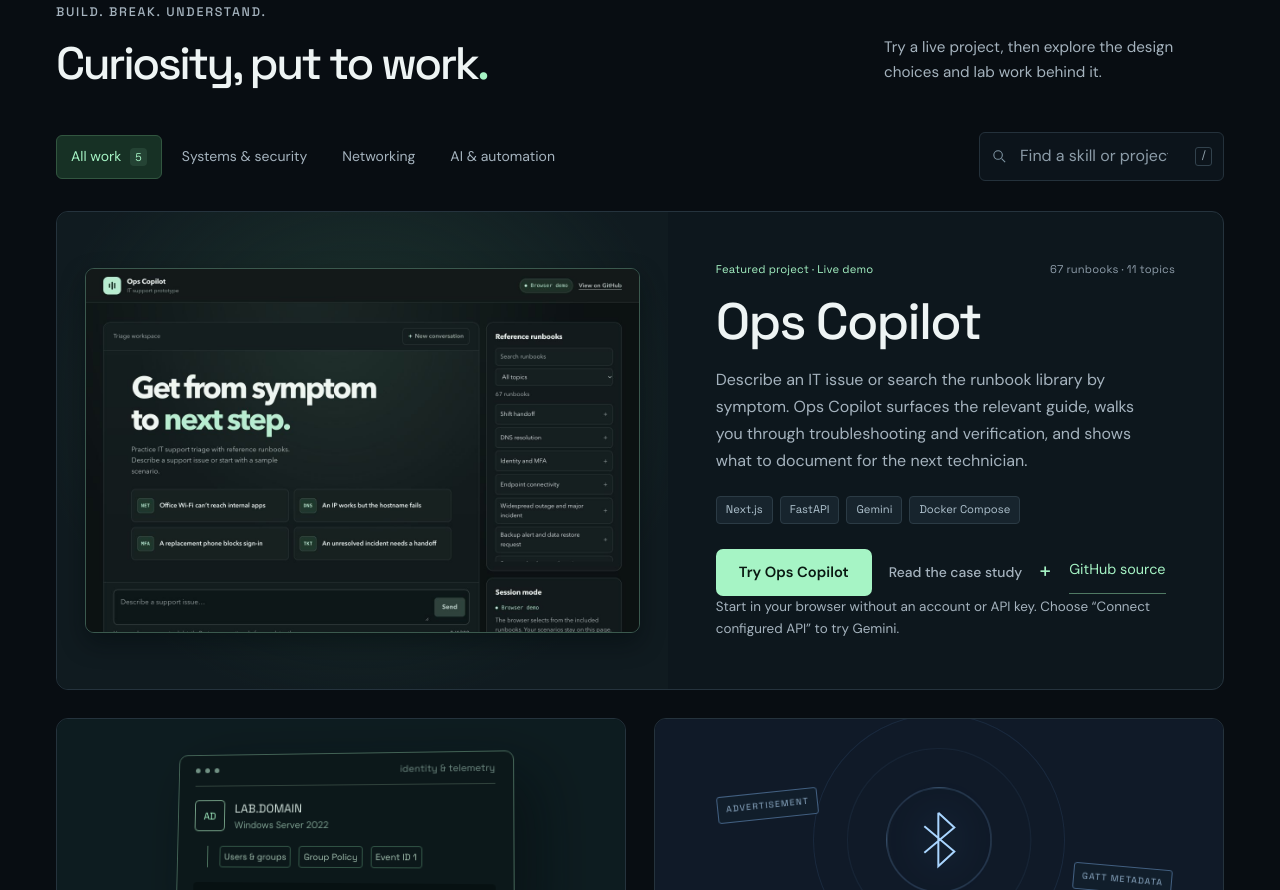
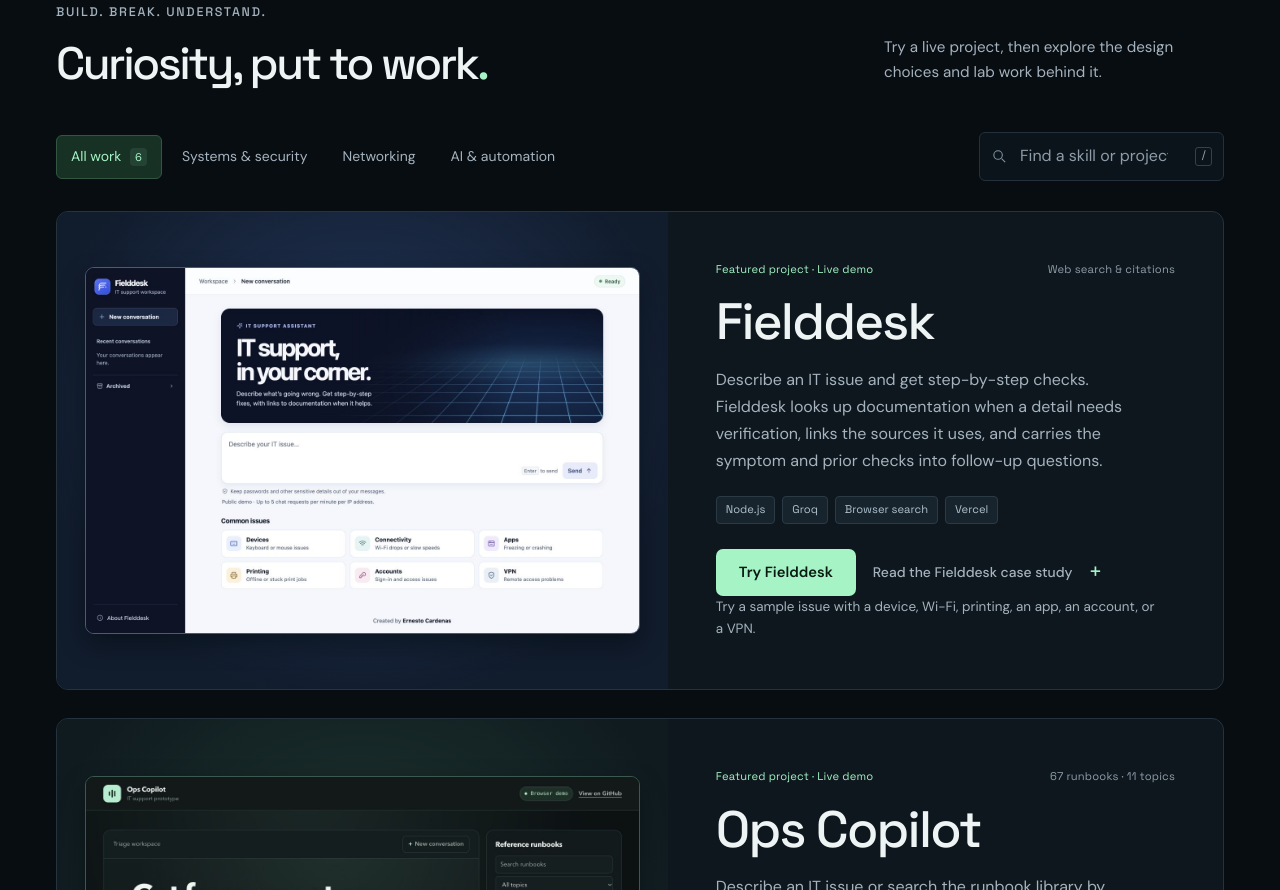
Before and after one commit to justernesto/my-portfolio-website, a plain HTML site: page index.html in a window 1280 px wide. Shown: the part 1114-2004 px from the top of the page. Drawn offline with Linux system fonts and the light colour scheme.

Commit message:
Feature Fielddesk alongside Ops Copilot

```diff
--- a/index.html
+++ b/index.html
@@ -6,14 +6,14 @@
   <meta name="theme-color" content="#080d12">
   <meta name="description" content="Ernesto Cardenas — Systems Administrator at Carvana. IT infrastructure, network troubleshooting, hands-on security labs, and a passion for AI integration with IT operations.">
   <meta property="og:title" content="Ernesto Cardenas | IT Infrastructure & AI Integration">
-  <meta property="og:description" content="Explore Ops Copilot and its 67 IT support runbooks, plus an interactive multi-site network lab built by Ernesto Cardenas.">
+  <meta property="og:description" content="Explore Fielddesk, Ops Copilot, and an interactive multi-site network lab built by Ernesto Cardenas.">
   <meta property="og:type" content="website">
   <title>Ernesto Cardenas | Systems, Networks & AI</title>
   <link rel="icon" href="assets/favicon.svg" type="image/svg+xml">
   <link rel="stylesheet" href="styles.css">
-  <link rel="stylesheet" href="showcase.css">
+  <link rel="stylesheet" href="showcase.css?v=2">
   <link rel="stylesheet" href="network.css?v=2">
-  <script src="portfolio.js?v=3" defer></script>
+  <script src="portfolio.js?v=4" defer></script>
   <script src="network-model.js" defer></script>
   <script src="network.js?v=2" defer></script>
 </head>
@@ -37,7 +37,7 @@
         <p class="eyebrow"><span class="small-line" aria-hidden="true"></span> IT INFRASTRUCTURE × AI INTEGRATION</p>
         <h1>Reliable systems.<br><span class="accent">Human impact.</span></h1>
         <p class="hero-intro">I’m <strong>Ernesto Cardenas</strong>, a Systems Administrator connecting people, infrastructure, and better ways of working.</p>
-        <p class="hero-detail">I troubleshoot networks in the field and build tools to practice IT operations, from a multi-site network simulator to a live support assistant.</p>
+        <p class="hero-detail">I troubleshoot networks in the field and build tools for IT operations, including a multi-site network simulator, Fielddesk, and Ops Copilot.</p>
         <div class="hero-actions"><a class="button primary" href="#work">Explore my work</a><a class="button secondary" href="resume.html" target="_blank" rel="noopener">View résumé <svg viewBox="0 0 20 20" fill="none" stroke="currentColor" stroke-width="1.4" aria-hidden="true"><rect x="5" y="2" width="10" height="16" rx="2"/><path d="M8 7h4M8 10h4M8 13h3"/></svg></a></div>
         <div class="hero-meta"><span>Currently at <strong>Carvana</strong></span><span>San Bernardino, CA</span></div>
       </div>
@@ -70,11 +70,27 @@
     <section id="work" class="section container">
       <div class="section-heading reveal"><div><p class="eyebrow">BUILD. BREAK. UNDERSTAND.</p><h2>Curiosity, put to work<span class="accent">.</span></h2></div><p>Try a live project, then explore the design choices and lab work behind it.</p></div>
       <div class="work-controls">
-        <div class="filters" role="group" aria-label="Filter projects"><button type="button" class="filter active" data-filter="all" aria-pressed="true">All work <span>5</span></button><button type="button" class="filter" data-filter="systems" aria-pressed="false">Systems & security</button><button type="button" class="filter" data-filter="networking" aria-pressed="false">Networking</button><button type="button" class="filter" data-filter="ai" aria-pressed="false">AI & automation</button></div>
+        <div class="filters" role="group" aria-label="Filter projects"><button type="button" class="filter active" data-filter="all" aria-pressed="true">All work <span>6</span></button><button type="button" class="filter" data-filter="systems" aria-pressed="false">Systems & security</button><button type="button" class="filter" data-filter="networking" aria-pressed="false">Networking</button><button type="button" class="filter" data-filter="ai" aria-pressed="false">AI & automation</button></div>
         <label class="search-box"><svg viewBox="0 0 24 24" fill="none" stroke="currentColor" stroke-width="1.5" aria-hidden="true"><circle cx="10" cy="10" r="6"/><path d="m15 15 5 5"/></svg><span class="sr-only">Search projects or technologies</span><input id="project-search" type="search" placeholder="Find a skill or project" autocomplete="off"><kbd aria-hidden="true">/</kbd></label>
       </div>
-      <p id="project-count" class="sr-only" role="status" aria-live="polite">Showing 5 projects</p>
+      <p id="project-count" class="sr-only" role="status" aria-live="polite">Showing 6 projects</p>
       <div class="project-grid">
+        <article id="fielddesk" class="project-card featured-project reveal" data-project="fielddesk" data-category="ai" data-search="Fielddesk IT support chatbot help desk service desk troubleshooting Groq Node.js Vercel browser search web search documentation citations conversational memory devices keyboard printing Wi-Fi connectivity apps accounts VPN">
+          <figure class="ops-screenshot fielddesk-screenshot">
+            <img src="assets/fielddesk-live.jpg" alt="Fielddesk’s live IT support workspace with a chat input, conversation sidebar, and six common issue starters." width="1360" height="900" loading="lazy" decoding="async">
+          </figure>
+          <div class="project-content">
+            <div class="project-meta"><span>Featured project · Live demo</span><span class="project-date">Web search &amp; citations</span></div>
+            <h3>Fielddesk</h3>
+            <p>Describe an IT issue and get step-by-step checks. Fielddesk looks up documentation when a detail needs verification, links the sources it uses, and carries the symptom and prior checks into follow-up questions.</p>
+            <div class="tags"><span>Node.js</span><span>Groq</span><span>Browser search</span><span>Vercel</span></div>
+            <div class="showcase-actions">
+              <a class="button primary" href="https://fielddesk-silk.vercel.app/" target="_blank" rel="noopener noreferrer">Try Fielddesk</a>
+              <button class="text-button detail-button" type="button" data-open="fielddesk" aria-haspopup="dialog">Read the Fielddesk case study <span aria-hidden="true">+</span></button>
+            </div>
+            <p class="demo-note">Try a sample issue with a device, Wi-Fi, printing, an app, an account, or a VPN.</p>
+          </div>
+        </article>
         <article id="ops-copilot" class="project-card featured-project reveal" data-project="ai" data-category="ai" data-search="Ops Copilot AI Agents Next.js React TypeScript Python Gemini FastAPI Docker Compose Vercel runbook symptom search topic filter VPN DNS Wi-Fi DHCP MFA SSO identity endpoint mobile remote desktop printing backup recovery email incident security help desk service desk triage ticket handoff automation">
           <figure class="ops-screenshot">
             <img src="assets/ops-copilot-runbooks.jpg" alt="Ops Copilot workspace with four starter scenarios and a 67-runbook library with search and topic filters." width="1280" height="840" loading="lazy" decoding="async">
--- a/portfolio.js
+++ b/portfolio.js
@@ -105,6 +105,20 @@
         ['Current state', 'The source toolkit and documentation exist. Captured device results, hardware validation, and a protocol reverse-engineering result are not claimed. Device identifiers and raw captures are excluded from this public portfolio.']
       ], links: []
     },
+    fielddesk: {
+      title: 'Fielddesk', status: 'Live IT support chatbot · Web search and citations',
+      intro: 'I built Fielddesk for everyday IT questions that start with a symptom. It gives the user a short troubleshooting plan and can look up documentation when an answer depends on a product, version, or current behavior.',
+      tags: ['Node.js', 'JavaScript', 'Groq', 'Browser search', 'Vercel'],
+      sections: [
+        ['Try a support scenario', ['Pick one of six starters for devices, connectivity, apps, printing, accounts, or VPN. For example, try the Devices starter for a wireless keyboard that stopped working while its mouse still responds.', 'Follow up with the device model or the result of a check. Fielddesk uses recent conversation context to suggest what to try next.']],
+        ['How sources work', 'Routine questions get a direct answer. When a question needs verification, Fielddesk can use Groq browser search and prefers official vendor documentation. The server checks cited URLs against retrieved results, and “View sources” opens the matching references.'],
+        ['What I built', 'The JavaScript workspace offers conversation history, pinning, and archiving in the browser. A Node.js API bounds the context sent to Groq and keeps the provider key on the server. Vercel hosts the app and limits requests to the public chat endpoint.'],
+        ['How it complements Ops Copilot', 'Fielddesk answers open-ended support questions and can consult web documentation. Ops Copilot matches symptoms to a curated set of runbooks for repeatable triage and handoffs.']
+      ], links: [
+        { label: 'Try Fielddesk live', href: 'https://fielddesk-silk.vercel.app/' },
+        { label: 'Compare with Ops Copilot', href: 'https://ai-agents-omega-nine.vercel.app/', secondary: true }
+      ]
+    },
     ai: {
       title: 'Ops Copilot', status: 'Live demo · 67 runbooks across 11 IT support topics',
       intro: 'I built Ops Copilot for the first few minutes of a support ticket. It helps technicians narrow the symptom, choose the next check, verify recovery, and record what the next team needs to know.',
@@ -203,7 +217,7 @@
     networks: { context: 'PRODUCTION EXPERIENCE + CONTINUED STUDY', title: 'Follow the connection.\nFind the cause.', description: 'From a physical switch port to a default gateway, I work through connectivity problems methodically and coordinate fixes with the right team.', tags: ['TCP/IP', 'VLANs', 'DNS / DHCP', 'VPN', 'UniFi', 'LAN / WAN'], evidence: 'Explore the network lab', href: '#network-lab' },
     systems: { context: 'ENTERPRISE SUPPORT + HOME LAB', title: 'Help people get access.\nKeep the environment usable.', description: 'Windows and macOS support, Microsoft 365 accounts, identity troubleshooting, and hands-on domain administration practice in a VMware lab.', tags: ['Active Directory', 'MFA', 'Microsoft 365', 'Windows / macOS', 'Group Policy', 'VMware'], evidence: 'Explore the Windows lab', project: 'windows' },
     security: { context: 'CYBERSECURITY CERTIFICATES + LAB PRACTICE', title: 'Look for context.\nDocument what the evidence says.', description: 'I combine disciplined support triage with security coursework and home-lab process telemetry, using logs to understand what happened on a host.', tags: ['Sysmon Event ID 1', 'Event Viewer', 'PowerShell', 'NTFS permissions', 'Triage & escalation'], evidence: 'Explore security monitoring practice', project: 'windows' },
-    ai: { context: 'LIVE PROJECT', title: 'Make AI useful\nin everyday IT operations.', description: 'Ops Copilot matches support symptoms to a searchable library of 67 runbooks. Gemini can prioritize the suggested checks, and every matched reply cites the guide so technicians can review the steps and prepare a handoff.', tags: ['Next.js', 'Python', 'FastAPI', 'Gemini', 'Docker Compose', 'Runbook search'], evidence: 'Explore the Ops Copilot case study', project: 'ai' }
+    ai: { context: 'LIVE PROJECTS', title: 'Make AI useful\nin everyday IT operations.', description: 'Fielddesk answers everyday support questions and can look up vendor documentation. Ops Copilot matches symptoms to 67 runbooks with verification and handoff guidance.', tags: ['Node.js', 'Groq', 'Browser search', 'Next.js', 'FastAPI', 'Gemini'], evidence: 'Explore the Ops Copilot case study', project: 'ai' }
   };
   let activeToolkit = 'networks';
   const toolkitTabs = $$('[data-toolkit]');
--- a/showcase.css
+++ b/showcase.css
@@ -182,6 +182,16 @@
   box-shadow: 0 10px 24px #030a0c70;
 }
 
+.fielddesk-screenshot {
+  background:
+    radial-gradient(ellipse at 50% 40%, #283d66c7, transparent 75%),
+    #111c2d;
+}
+
+.fielddesk-screenshot img {
+  border-color: #485b7d;
+}
+
 .showcase-actions {
   display: flex;
   align-items: center;
```
Also changed, not shown: resume.html (+4 -0 lines), assets/fielddesk-live.jpg (added), 1 other file.
